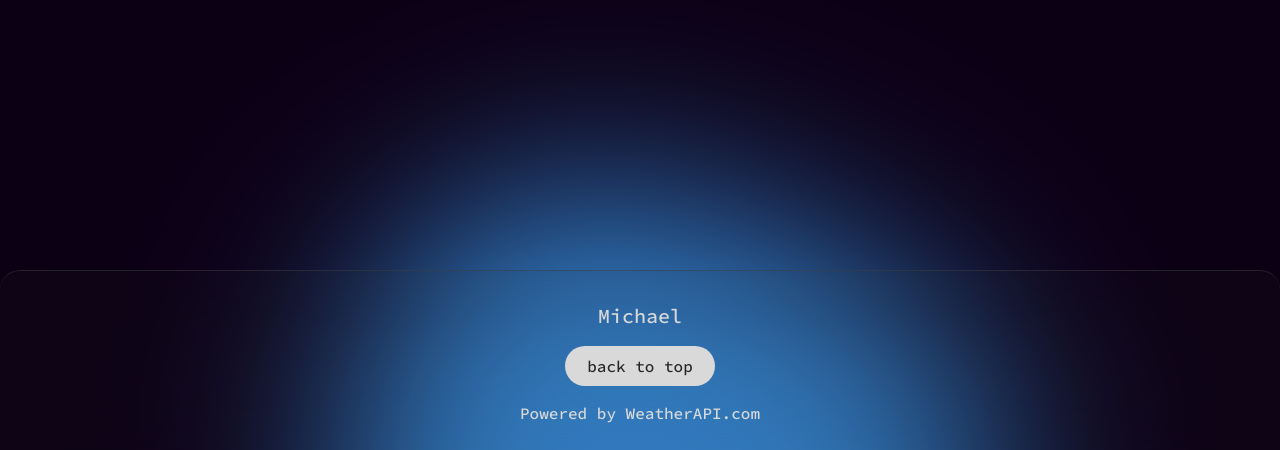
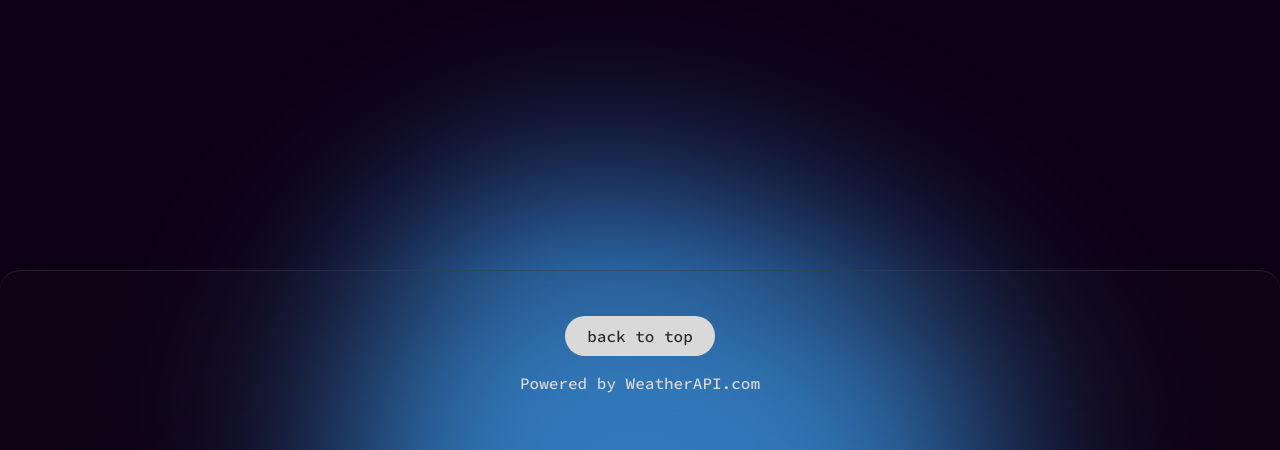
Before and after one commit to waveyboym/portfolio-src-files, a React (Vite) app in the folder portfolio-src-code/: page / in a window 1280 px wide. Shown: the part 3550-4000 px from the top of the page. Built offline with nearby package versions, Linux system fonts and the light colour scheme; no server answers.

Commit message:
Update Footer.tsx

```diff
--- a/portfolio-src-code/src/sections/Footer.tsx
+++ b/portfolio-src-code/src/sections/Footer.tsx
@@ -7,7 +7,7 @@ const Footer = () => {
     return (
         <div className="w-screen flex flex-col items-center overflow-x-hidden h-[180px] rounded-t-[20px]
         bg-black_90010 border-t border-solid border-gray_90050 backdrop-blur-xll">
-            <h1 className="text-white_900 font-medium text-[20px] mt-[30px]">Michael</h1>
+            <h1 className="text-white_900 font-medium text-[20px] mt-[30px]">{/** Your name goes here*/}</h1>
 
             <motion.div className="rounded-full bg-white900 w-[150px] h-[40px] cursor-pointer
                 flex justify-center items-center text-black_900 ml-auto mr-auto mt-[15px] font-medium text-[16px]"
```
